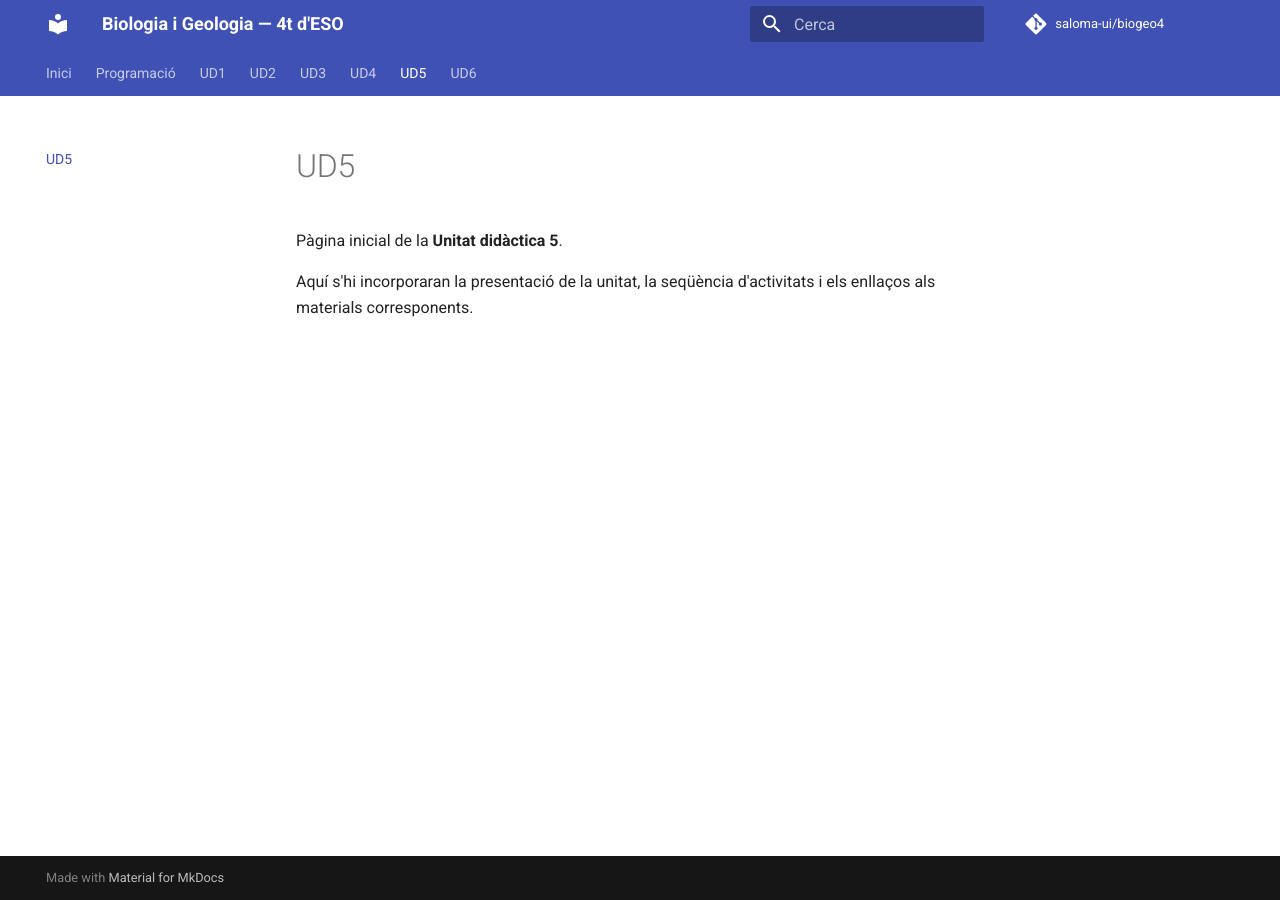
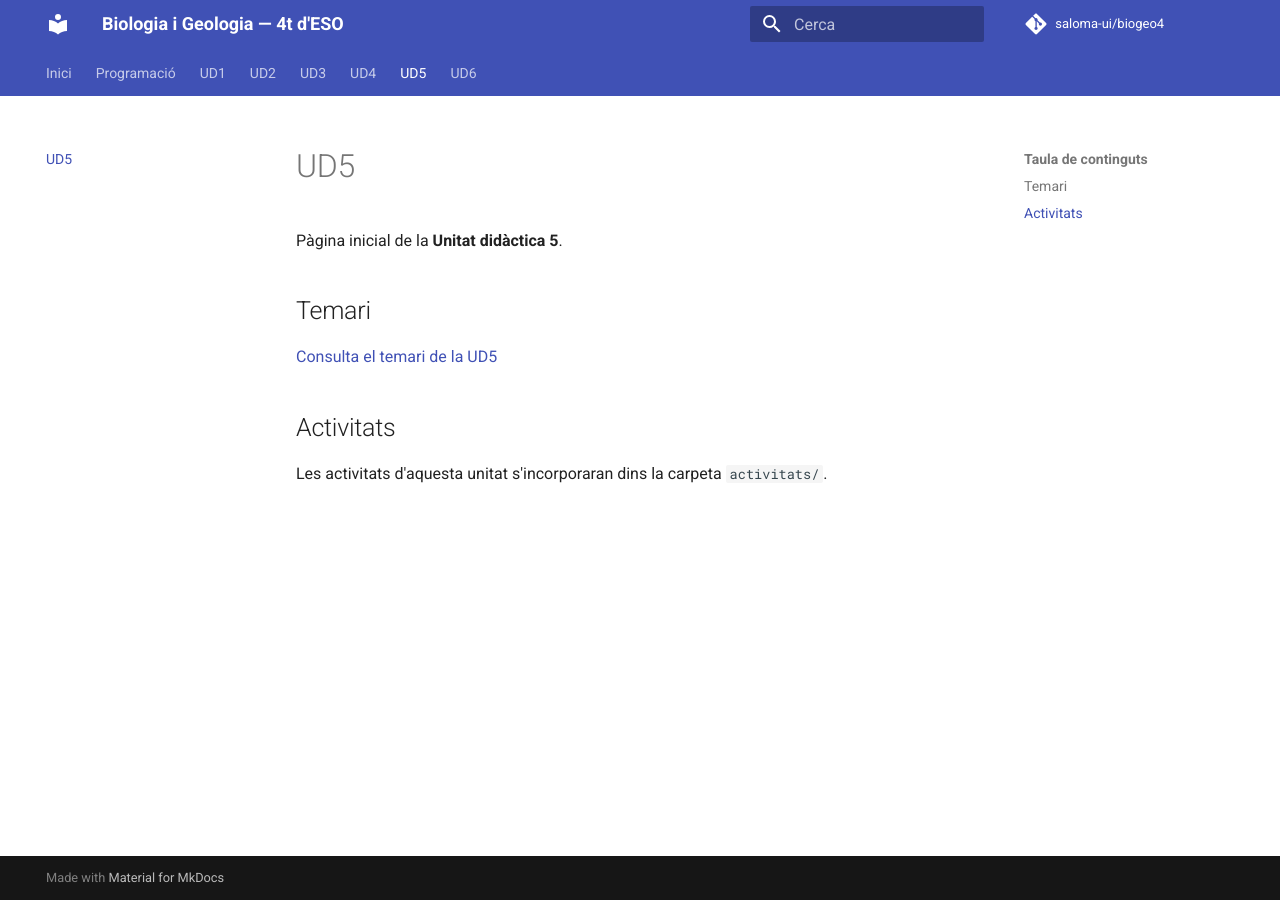
Before and after one commit to saloma-ui/biogeo4, an MkDocs documentation site: the page built from docs/ud5/index.md, in a window 1280 px wide. Built offline with MkDocs 1.6.1 and Material for MkDocs 9.7.7, drawn with Linux system fonts in a browser that asks for light colours; comment, search, counter and statistics services are not loaded.

Commit message:
Adapta la portada de la UD5 a la nova estructura

```diff
--- a/docs/ud5/index.md
+++ b/docs/ud5/index.md
@@ -2,4 +2,10 @@
 
 Pàgina inicial de la **Unitat didàctica 5**.
 
-Aquí s'hi incorporaran la presentació de la unitat, la seqüència d'activitats i els enllaços als materials corresponents.
+## Temari
+
+[Consulta el temari de la UD5](temari.md)
+
+## Activitats
+
+Les activitats d'aquesta unitat s'incorporaran dins la carpeta `activitats/`.
```
